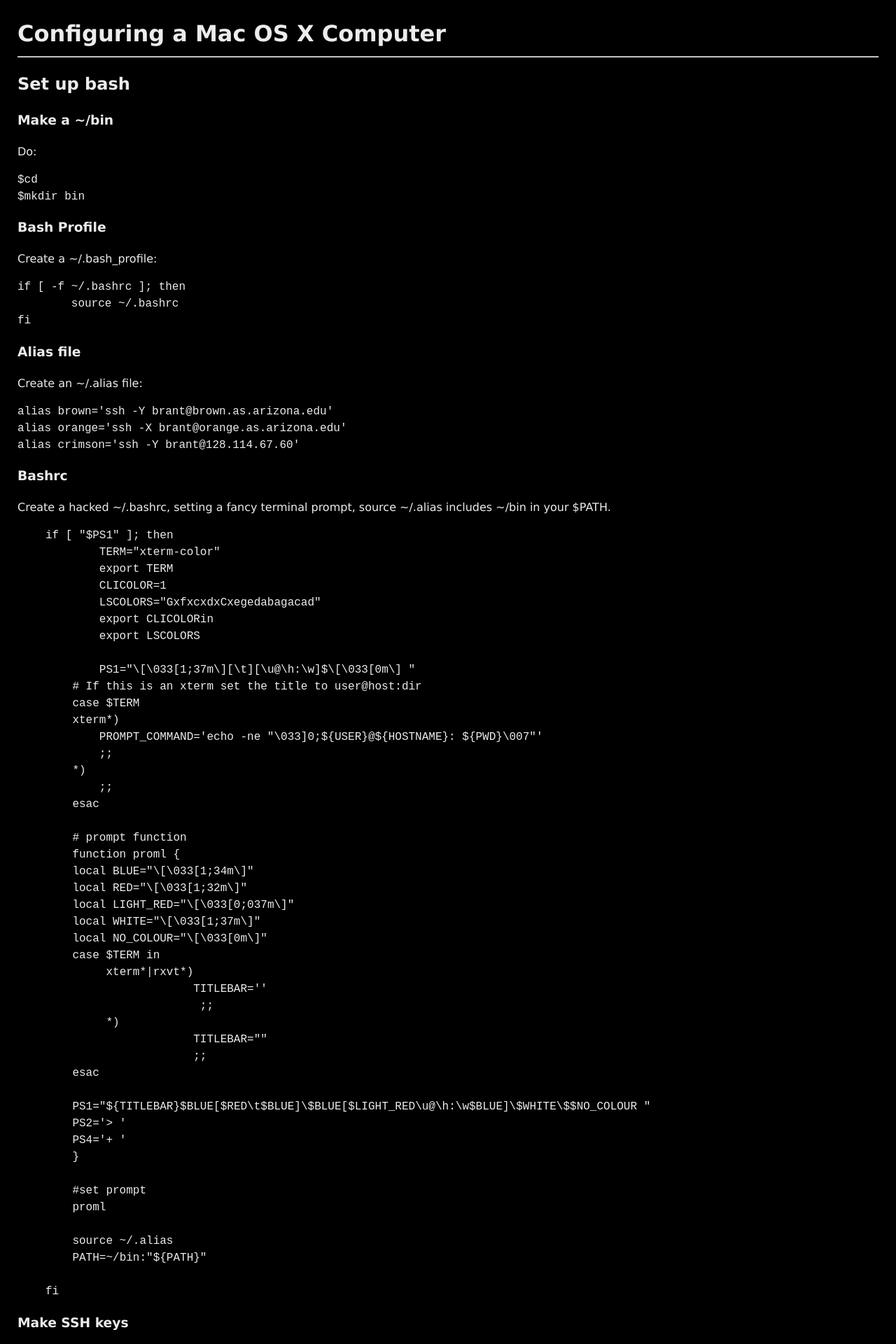
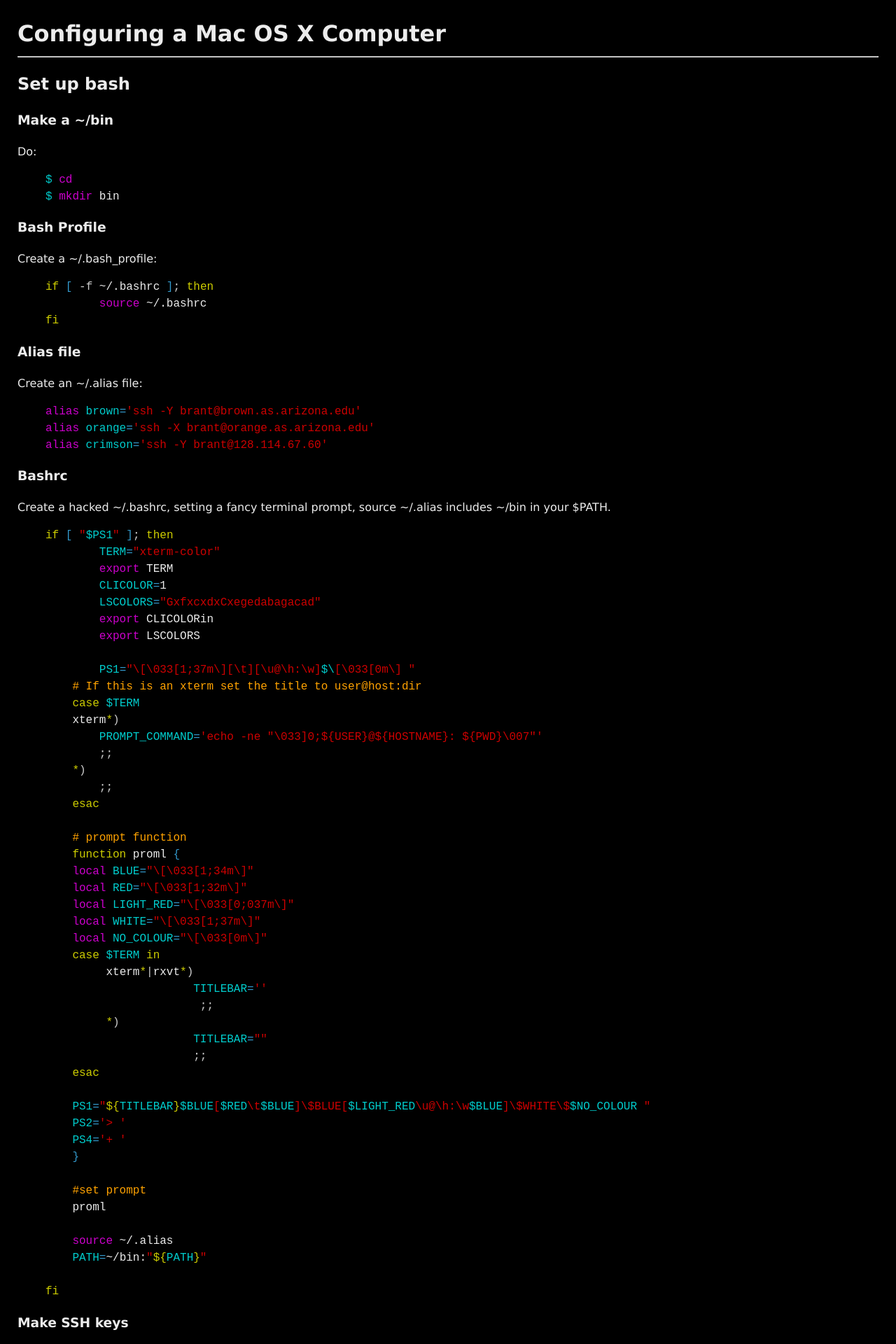
Before and after one commit to brantr/brantr.github.io, a Jekyll site: the page built from _posts/2015-09-15-Computer-configuration.md, in a window 1280 px wide. Shown: the top 1920 px of the page at 70% size. Built offline with Jekyll 4.4.1, drawn with Linux system fonts in a browser that asks for light colours; Markdown is read by kramdown in place of the engine named in the settings; some of the changed text lies outside the part shown.

Commit message:
Got pygments working.

````diff
--- a/_config.yml
+++ b/_config.yml
@@ -38,3 +38,6 @@ paginate: 3
 
 # Exclude metadata and development time dependencies (like Grunt plugins)
 exclude: [README.markdown, package.json, grunt.js, Gruntfile.js, Gruntfile.coffee, node_modules]
+
+#use pygments as the highlighter
+highlighter: pygments
--- a/_layouts/post.html
+++ b/_layouts/post.html
@@ -1,4 +1,5 @@
 {% include top.html %}
+<link href="/css/syntax.css" rel="stylesheet">
 <body {% if page.body_class %}class="{{ page.body_class }}"{% endif %}>
   <div class="page">
     {% include header.html %}
--- a/_posts/2015-09-15-Computer-configuration.md
+++ b/_posts/2015-09-15-Computer-configuration.md
@@ -12,30 +12,32 @@ Set up bash
 
 Do:
 
-```
-$cd
-$mkdir bin
-```
+{% highlight bash %}
+$ cd
+$ mkdir bin
+{% endhighlight %}
+
 
 ### Bash Profile ###
 
 Create a ~/.bash_profile:
 
-```
+{% highlight bash %}
 if [ -f ~/.bashrc ]; then
 	source ~/.bashrc
 fi
-```
+{% endhighlight %}
+
 
 ### Alias file ###
 
 Create an ~/.alias file:
 
-```
+{% highlight bash %}
 alias brown='ssh -Y brant@brown.as.arizona.edu'
 alias orange='ssh -X brant@orange.as.arizona.edu'
 alias crimson='ssh -Y brant@128.114.67.60'
-```
+{% endhighlight %}
 
 ### Bashrc ###
 
@@ -92,10 +94,10 @@ fi
 
 ### Make SSH keys ###
 
-```
-$cd
-$ssh-keygen -t rsa
-```
+{% highlight bash %}
+$ cd
+$ ssh-keygen -t rsa
+{% endhighlight %}
 
 ***
 
@@ -111,10 +113,10 @@ and install the license.
 
 ### Short cut ###
 
-```
-$cd ~/bin
-$ln -s /Applications/Sublime\ Text\ 2.app/Contents/SharedSupport/bin/subl sublime
-```
+{% highlight bash %}
+$ cd ~/bin
+$ ln -s /Applications/Sublime\ Text\ 2.app/Contents/SharedSupport/bin/subl sublime
+{% endhighlight %}
 
 ***
 
@@ -168,12 +170,32 @@ And follow the prompts to install Xcode.
 
 ### Bundler ###
 
-```
-$gem install bundler
-```
+{% highlight bash %}
+$ gem install bundler
+{% endhighlight %}
 
 CD into the github io directory, and then
 
-```
-$bundle install
-```
+{% highlight bash %}
+$ bundle install
+{% endhighlight %}
+
+***
+
+Install pip
+-----------
+
+Download pip from
+
+<https://pypi.python.org/pypi/pip>
+
+Expand the tarball, and then
+
+{% highlight bash %}
+$ sudo python setup.py install
+{% endhighlight %}
+
+Install Pygments
+{% highlight bash %}
+$  sudo pip install Pygments
+{% endhighlight %}
--- /dev/null
+++ b/css/syntax.css
@@ -0,0 +1,71 @@
+.hll { background-color: #222222 }
+.c { color: #ffa200 } /* Comment */
+.err { color: #cccccc; border: 1px solid #FF0000 } /* Error */
+.esc { color: #cccccc } /* Escape */
+.g { color: #cccccc } /* Generic */
+.k { color: #cdcd00 } /* Keyword */
+.l { color: #cccccc } /* Literal */
+.n { color: #cccccc } /* Name */
+.o { color: #3399cc } /* Operator */
+.x { color: #cccccc } /* Other */
+.p { color: #cccccc } /* Punctuation */
+.cm { color: #000080 } /* Comment.Multiline */
+.cp { color: #000080 } /* Comment.Preproc */
+.c1 { color: #000080 } /* Comment.Single */
+.cs { color: #cd0000; font-weight: bold } /* Comment.Special */
+.gd { color: #cd0000 } /* Generic.Deleted */
+.ge { color: #cccccc; font-style: italic } /* Generic.Emph */
+.gr { color: #FF0000 } /* Generic.Error */
+.gh { color: #000080; font-weight: bold } /* Generic.Heading */
+.gi { color: #00cd00 } /* Generic.Inserted */
+.go { color: #888888 } /* Generic.Output */
+.gp { color: #000080; font-weight: bold } /* Generic.Prompt */
+.gs { color: #cccccc; font-weight: bold } /* Generic.Strong */
+.gu { color: #800080; font-weight: bold } /* Generic.Subheading */
+.gt { color: #0044DD } /* Generic.Traceback */
+.kc { color: #cdcd00 } /* Keyword.Constant */
+.kd { color: #00cd00 } /* Keyword.Declaration */
+.kn { color: #cd00cd } /* Keyword.Namespace */
+.kp { color: #cdcd00 } /* Keyword.Pseudo */
+.kr { color: #cdcd00 } /* Keyword.Reserved */
+.kt { color: #00cd00 } /* Keyword.Type */
+.ld { color: #cccccc } /* Literal.Date */
+.m { color: #cd00cd } /* Literal.Number */
+.s { color: #cd0000 } /* Literal.String */
+.na { color: #cccccc } /* Name.Attribute */
+.nb { color: #cd00cd } /* Name.Builtin */
+.nc { color: #00cdcd } /* Name.Class */
+.no { color: #cccccc } /* Name.Constant */
+.nd { color: #cccccc } /* Name.Decorator */
+.ni { color: #cccccc } /* Name.Entity */
+.ne { color: #666699; font-weight: bold } /* Name.Exception */
+.nf { color: #cccccc } /* Name.Function */
+.nl { color: #cccccc } /* Name.Label */
+.nn { color: #cccccc } /* Name.Namespace */
+.nx { color: #cccccc } /* Name.Other */
+.py { color: #cccccc } /* Name.Property */
+.nt { color: #cccccc } /* Name.Tag */
+.nv { color: #00cdcd } /* Name.Variable */
+.ow { color: #cdcd00 } /* Operator.Word */
+.w { color: #cccccc } /* Text.Whitespace */
+.mb { color: #cd00cd } /* Literal.Number.Bin */
+.mf { color: #cd00cd } /* Literal.Number.Float */
+.mh { color: #cd00cd } /* Literal.Number.Hex */
+.mi { color: #cd00cd } /* Literal.Number.Integer */
+.mo { color: #cd00cd } /* Literal.Number.Oct */
+.sb { color: #cd0000 } /* Literal.String.Backtick */
+.sc { color: #cd0000 } /* Literal.String.Char */
+.sd { color: #cd0000 } /* Literal.String.Doc */
+.s2 { color: #cd0000 } /* Literal.String.Double */
+.se { color: #cd0000 } /* Literal.String.Escape */
+.sh { color: #cd0000 } /* Literal.String.Heredoc */
+.si { color: #cd0000 } /* Literal.String.Interpol */
+.sx { color: #cd0000 } /* Literal.String.Other */
+.sr { color: #cd0000 } /* Literal.String.Regex */
+.s1 { color: #cd0000 } /* Literal.String.Single */
+.ss { color: #cd0000 } /* Literal.String.Symbol */
+.bp { color: #cd00cd } /* Name.Builtin.Pseudo */
+.vc { color: #00cdcd } /* Name.Variable.Class */
+.vg { color: #00cdcd } /* Name.Variable.Global */
+.vi { color: #00cdcd } /* Name.Variable.Instance */
+.il { color: #cd00cd } /* Literal.Number.Integer.Long */
````
